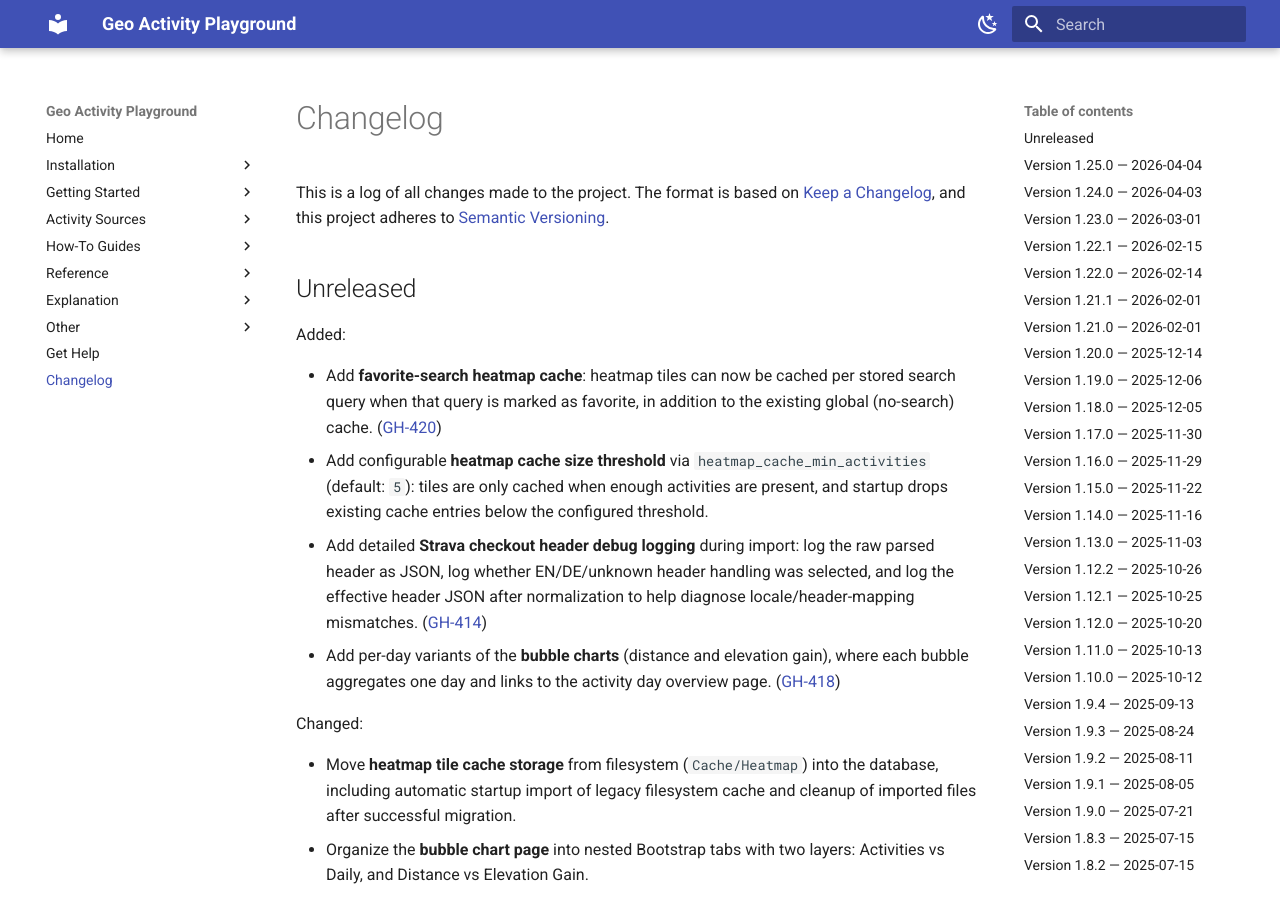
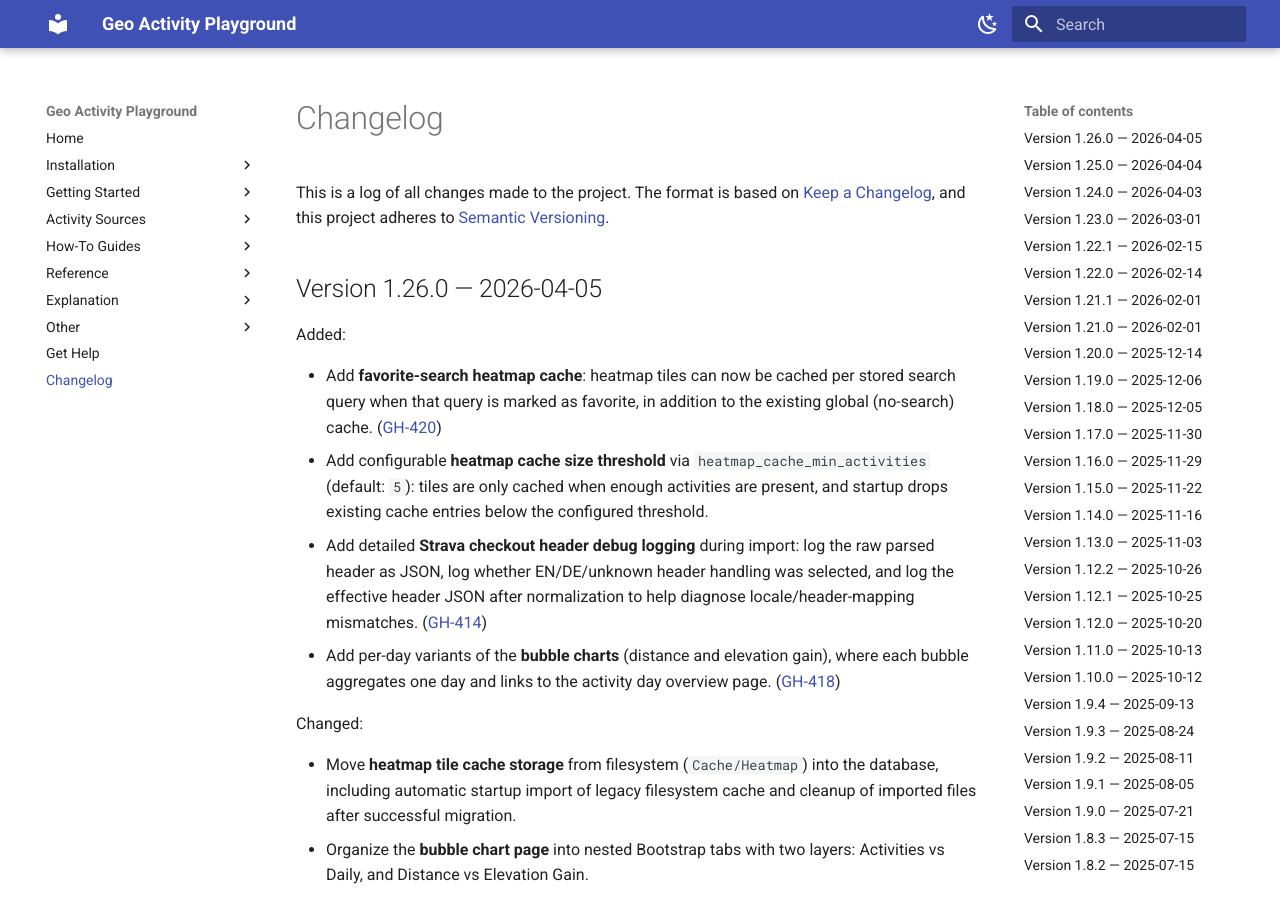
Before and after one commit to martin-ueding/geo-activity-playground, an MkDocs documentation site: the page built from docs/changelog.md, in a window 1280 px wide and 900 px high. Built offline with MkDocs 1.6.1 and Material for MkDocs 9.7.7, drawn with Linux system fonts in a browser that asks for light colours.

Commit message:
chore: bump version to 1.26.0

```diff
--- a/docs/changelog.md
+++ b/docs/changelog.md
@@ -15,7 +15,7 @@ Types of changes
 
 <!-- next version below this line -->
 
-## Unreleased
+## Version 1.26.0 — 2026-04-05
 
 Added:
 
--- a/pyproject.toml
+++ b/pyproject.toml
@@ -1,6 +1,6 @@
 [project]
 name = "geo-activity-playground"
-version = "1.25.0"
+version = "1.26.0"
 description = "Analysis of geo data activities like rides, runs or hikes."
 authors = [{ name = "Martin Ueding", email = "mu@martin-ueding.de" }]
 license = { text = "MIT" }
```
Also changed, not shown: 1 other file.
